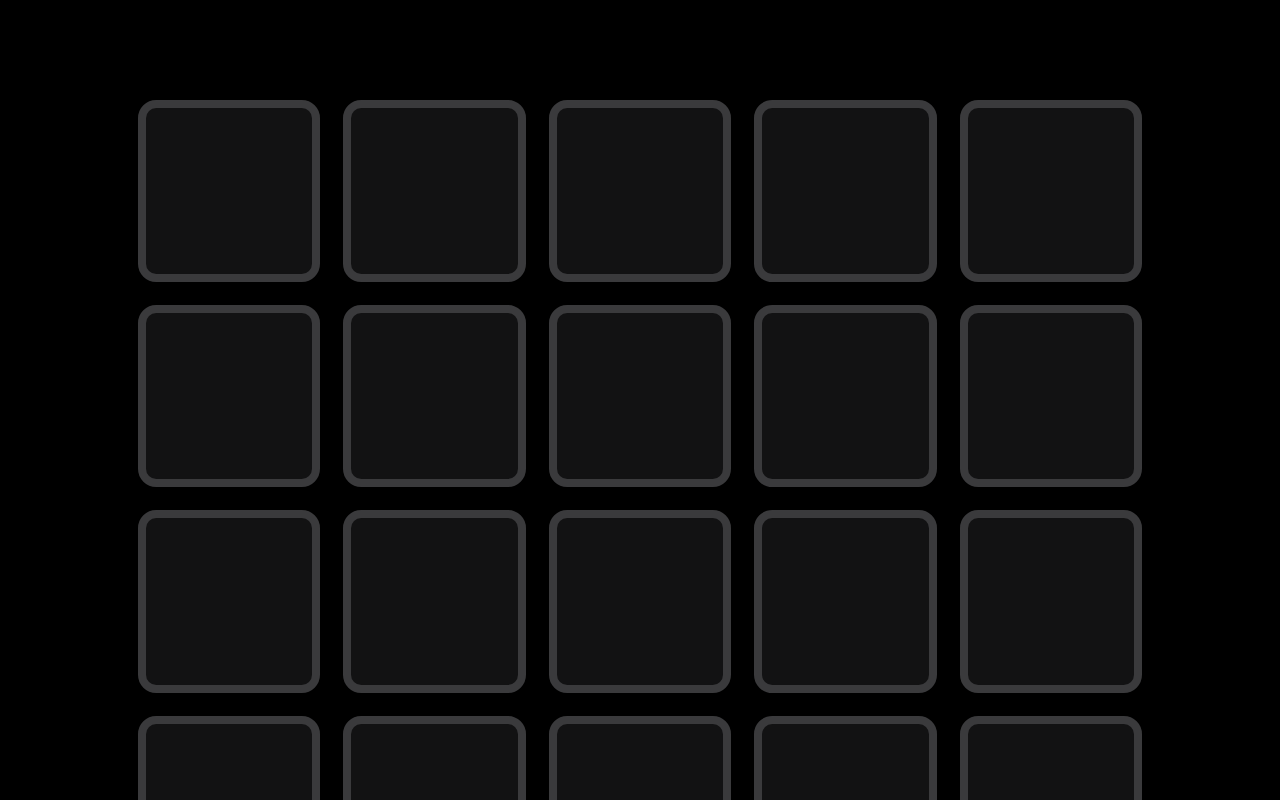
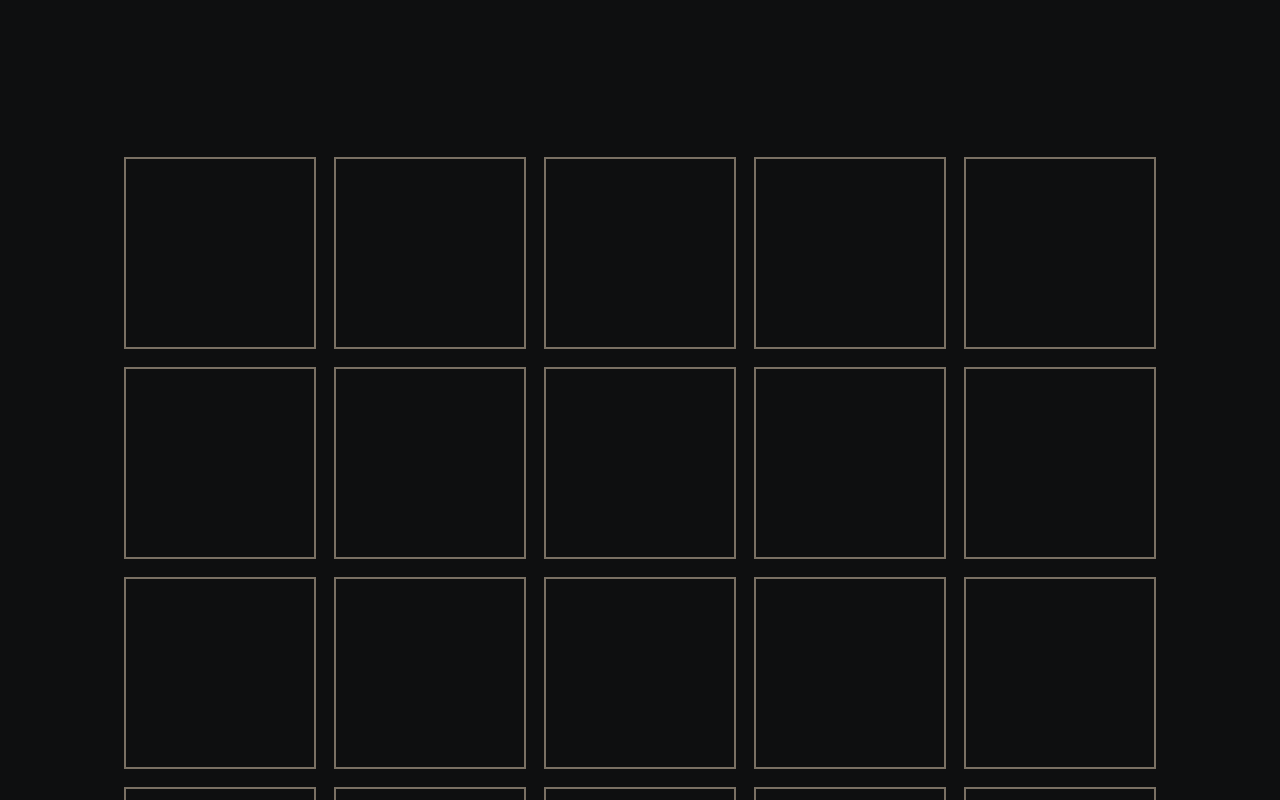
Before and after one commit to margiawanfitriani/ketriskrafts, a React (Create React App) app: page / in a window 1280 px wide. Shown: the top 800 px of the page. Built offline with nearby package versions, Linux system fonts and the light colour scheme.

Commit message:
: made some small UI tweaks to make the experience feel more like wordle

```diff
--- a/src/Kurdle/Kurdle.css
+++ b/src/Kurdle/Kurdle.css
@@ -1,9 +1,12 @@
-html {background-color: black}
-* {font-family: 'Franklin Gothic Medium', 'Arial Narrow', Arial, sans-serif}
+html {background-color: #0e0f10}
+* {
+    font-family: Helvetica;
+    font-weight: bold;
+}
 
 .div-grid-holder {
     margin-top: 10vh;
-    padding-top: 1vh;
+    padding-top: 8.5vh;
     display: flex;
     justify-content: center;
     align-items: center;
@@ -14,6 +17,7 @@ html {background-color: black}
 
 .container {
     text-align: center;
+    margin-top: 6vh;
 }
 
 .wordListDiv {
@@ -28,7 +32,7 @@ html {background-color: black}
     text-align: center;
     text-transform: uppercase;
     font-size: 4vw;
-    color: #4CAF50;
+    color: #42713e;
 }
 
 .action-btn {
@@ -52,12 +56,11 @@ html {background-color: black}
 
 .kurdle-cell {
     color: white;
-    width: 13vw;
-    height: 13vw;
-    font-size: 12vw;
-    border: .7vw solid #3a3a3c;
-    margin: .9vw;
-    border-radius: 10%;
+    width: 15vw;
+    height: 15vw;
+    font-size: 6vw;
+    margin: .7vw;
+    box-sizing: border-box;
     text-align: center;
     text-transform: uppercase;
     caret-color: transparent;
--- a/src/Kurdle/Kurdle.tsx
+++ b/src/Kurdle/Kurdle.tsx
@@ -61,32 +61,47 @@ class Kurdle extends React.Component<any, MyState> {
     this.setState({ wordList: calculatedWordList })
   }
 
-  updateLetterAccuracy(row: number, col: number) {
+  updateLetterAccuracy(
+    row: number,
+    col: number,
+    resetColor: boolean = false) {
     let copiedLetters: Position[][] = deepCopy(this.state.gridList);
     if (++copiedLetters[row][col].Color === 3) {
+      copiedLetters[row][col].Color = 0;
+    }
+
+    if (resetColor) {
       copiedLetters[row][col].Color = -1;
     }
 
     this.setState({ gridList: deepCopy(copiedLetters) });
   }
 
-  updateLetterValue(
+  updatePositionValue(
+    row: number,
+    col: number,
+    letter: string,
+  ) {
+    let copiedLetters: Position[][] = deepCopy(this.state.gridList);
+    copiedLetters[row][col].Letter = letter;
+
+    this.setState({
+      gridList: deepCopy(copiedLetters),
+    });
+  }
+
+  updatePositionInfo(
     row: number,
     col: number,
     event: React.FormEvent<HTMLInputElement>,
   ) {
     let finalLetter: string = event.currentTarget.value.at(-1) || '';
     if (finalLetter === ' ') {
-      this.updateLetterAccuracy(row, col);
+      this.updateLetterAccuracy(row, col, event.currentTarget.value.length === 1);
       return;
     }
 
-    let copiedLetters: Position[][] = deepCopy(this.state.gridList);
-    copiedLetters[row][col].Letter = finalLetter;
-
-    this.setState({
-      gridList: deepCopy(copiedLetters),
-    });
+    this.updatePositionValue(row, col, finalLetter)
   }
 
   render() {
@@ -101,7 +116,7 @@ class Kurdle extends React.Component<any, MyState> {
                     <LetterSlot
                       position={this.state.gridList[rowIndex][colIndex]}
                       onChange={(event: React.FormEvent<HTMLInputElement>) =>
-                        this.updateLetterValue(rowIndex, colIndex, event)
+                        this.updatePositionInfo(rowIndex, colIndex, event)
                       }
                     ></LetterSlot>
                   </Grid>
--- a/src/Kurdle/LetterSlot.tsx
+++ b/src/Kurdle/LetterSlot.tsx
@@ -1,4 +1,4 @@
-import { Position } from './Position';
+import { Color, Position } from './Position';
 import './Kurdle.css';
 
 type myProps = {
@@ -8,14 +8,14 @@ type myProps = {
 
 function colorPicker(Accuracy: number): string {
   switch (Accuracy) {
-    case 0:
-      return '#3a3a3c';
-    case 1:
-      return '#b59f3b';
-    case 2:
-      return '#538d4e';
+    case Color.Grey:
+      return '#2c3032';
+    case Color.Yellow:
+      return '#917f2f';
+    case Color.Green:
+      return '#42713e';
     default:
-      return '#121213';
+      return '#0e0f10';
   }
 }
 
@@ -27,6 +27,7 @@ function LetterSlot(props: myProps) {
       onChange={(e) => props.onChange(e)}
       style={{
         background: colorPicker(props.position.Color),
+        border: props.position.Color === Color.Nothing ? "2px solid #797063" : "0px"
       }}
     ></input>
   );
```
